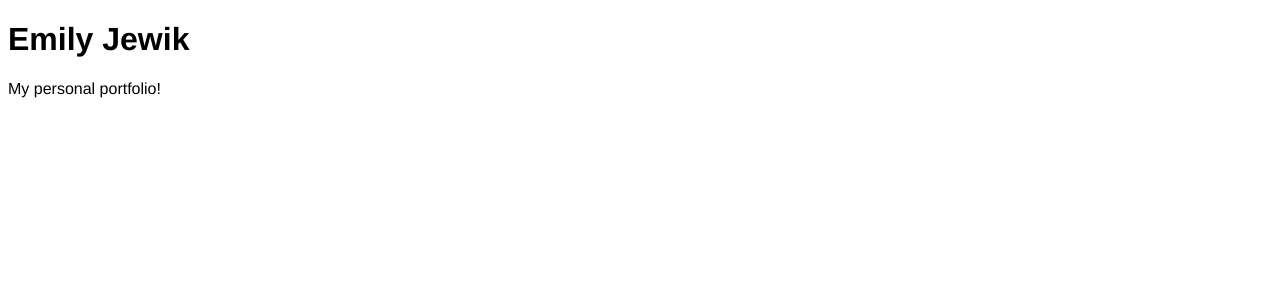
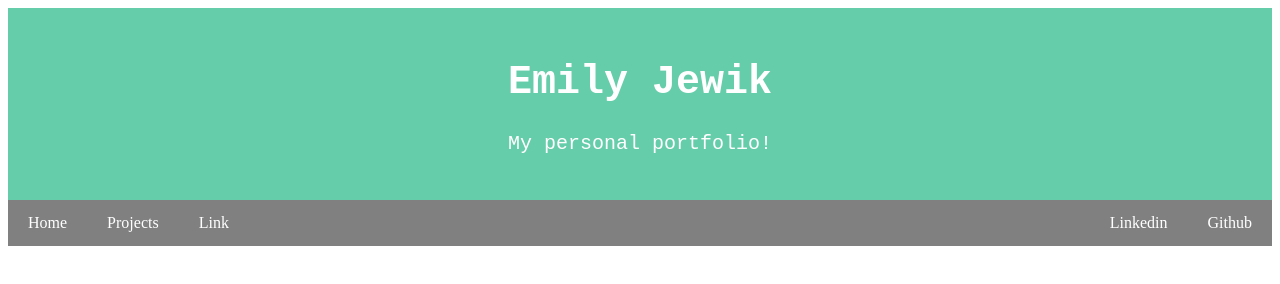
Before and after one commit to ejewik/HTML-CSS-Portfolio-Practice, a plain HTML site: page index.html in a window 1280 px wide. Drawn offline with Linux system fonts and the light colour scheme.

Commit message:
Add nav bar and links

```diff
--- a/index.html
+++ b/index.html
@@ -5,7 +5,16 @@
     <link href="./resources/css/index.css" type="text/css" rel="stylesheet">
 </head>
 <body>
-    <h1>Emily Jewik</h1>
-    <p>My personal portfolio!</p>
+    <div class="header">
+      <h1>Emily Jewik</h1>
+      <p>My personal portfolio!</p>
+    </div>
+    <div class="navbar">
+        <a href="#">Home</a>
+        <a href="#">Projects</a>
+        <a href="#">Link</a>
+        <a href="#" class="right">Github</a>
+        <a href="#" class="right">Linkedin</a>
+    </div>
 </body>
 </html>
--- a/resources/css/index.css
+++ b/resources/css/index.css
@@ -1,7 +1,38 @@
-h1 {
-    font-family: Helvetica;
+.header {
+    font-family: monospace;
+    text-align: center;
+    background: mediumaquamarine;
+    color: white;
+    padding: 25px;
 }
 
-p {
-    font-family: Helvetica;
+.header h1 {
+    font-size: 40px;
 }
+
+.header p {
+    font-size: 20px;
+}
+
+.navbar {
+    overflow: hidden;
+    background-color: gray;
+}
+
+.navbar a {
+    float: left;
+    display: block;
+    color: white;
+    text-align: center;
+    padding: 14px 20px;
+    text-decoration: none;
+}
+
+.navbar a.right {
+    float: right;
+}
+
+.navbar a:hover {
+    background-color: gray;
+    color: black;
+}
```
